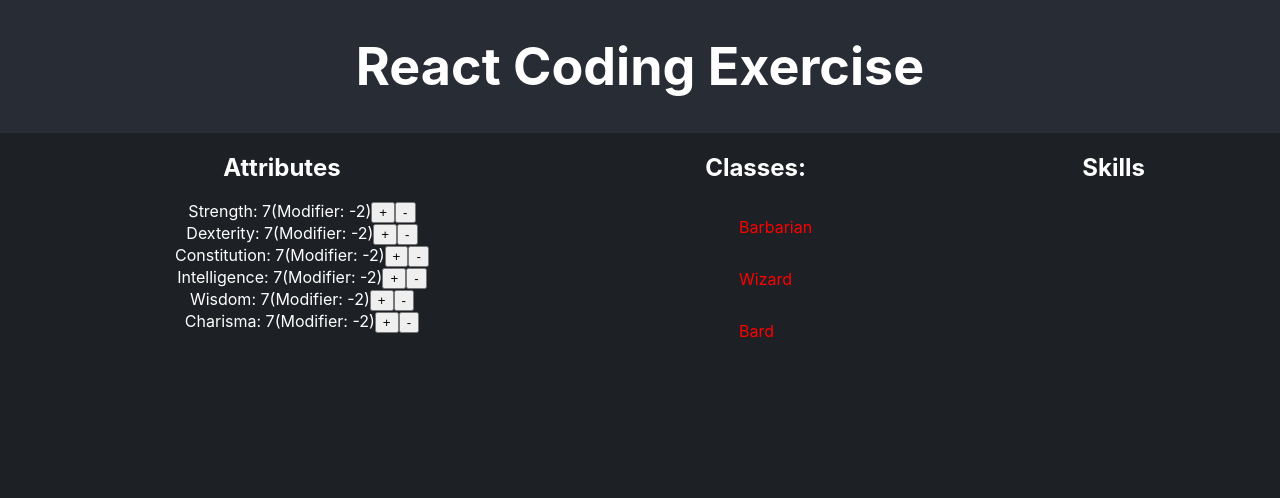
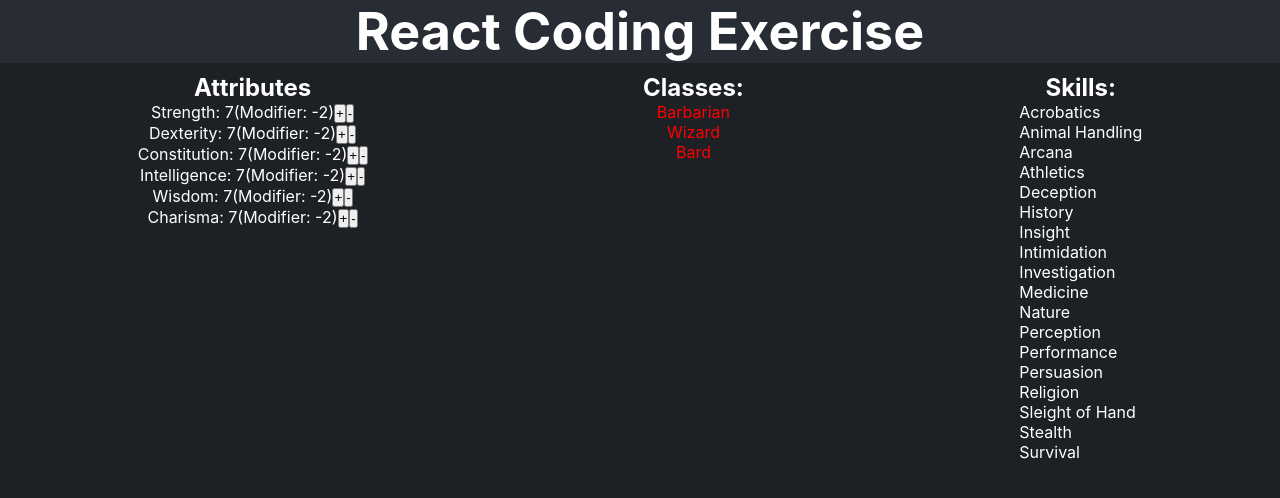
Before and after one commit to ZaynMuhammad/recruiting-webapp-character, a React (Create React App) app: page / in a window 1280 px wide. Shown: the top 498 px of the page. Built offline with nearby package versions, Linux system fonts and the light colour scheme.

Commit message:
Initial setup for Skills component for question 5

```diff
--- a/src/App.css
+++ b/src/App.css
@@ -1,3 +1,9 @@
+* {
+  border-box: box-sizing;
+  margin: 0;
+  padding: 0;
+}
+
 .App {
   min-height: 100vh;
   text-align: center;
@@ -48,6 +54,7 @@
 .container {
   display: flex;
   justify-content: space-around;
+  margin-top: 10px;
 }
 
 .attributes-list {
@@ -60,7 +67,7 @@
   list-style-type: none;
   display: flex;
   flex-direction: column;
-  align-items: flex-start;
+  align-items: center;
 }
 
 .class-item:hover {
@@ -71,3 +78,10 @@
 .invalid {
   color: red;
 }
+
+.skills-list {
+  list-style-type: none;
+  display: flex;
+  flex-direction: column;
+  align-items: flex-start;
+}
--- a/src/App.js
+++ b/src/App.js
@@ -42,7 +42,15 @@ function App() {
             wisdom={wisdom}
             charisma={charisma}
           />
-          <Skills />
+          <Skills
+            SKILL_LIST={SKILL_LIST}
+            strength={strength}
+            dexterity={dexterity}
+            constitution={constitution}
+            intelligence={intelligence}
+            wisdom={wisdom}
+            charisma={charisma}
+          />
         </div>
       </section>
     </div>
--- a/src/components/Classes/Classes.js
+++ b/src/components/Classes/Classes.js
@@ -48,8 +48,7 @@ export function Classes({
         <div>
             <h2>Classes:</h2>
             <ul ref={clickOutsideRef} className="classes-list">
-                {Object.keys(CLASS_LIST).map((className) => {
-                    return (
+                {Object.keys(CLASS_LIST).map((className) => (
                         <li
                             key={className}
                             className="class-item"
@@ -58,8 +57,7 @@ export function Classes({
 
                             <p className={`${canPickClass(className) ? '' : 'invalid'}`}>{className}</p>
                         </li>
-                    )
-                })}
+                    ))}
             </ul>
             {isOutsideClick ? null :
                 <ClassRequirementsMenu
--- a/src/components/Skills/Skills.js
+++ b/src/components/Skills/Skills.js
@@ -1,8 +1,26 @@
 
-export function Skills() {
+export function Skills({
+    SKILL_LIST,
+    strength,
+    dexterity,
+    constitution,
+    intelligence,
+    wisdom,
+    charisma
+}) {
     return (
         <div>
-            <h2>Skills</h2>
+            <h2>Skills:</h2>
+            <ul className="skills-list">
+                {SKILL_LIST.map((skill) => (
+                        <li
+                            key={skill.name}
+                            className="skill-item"
+                    >
+                        <p>{skill.name}</p>
+                    </li>
+                ))}
+            </ul>
         </div>
     )
 }
```
